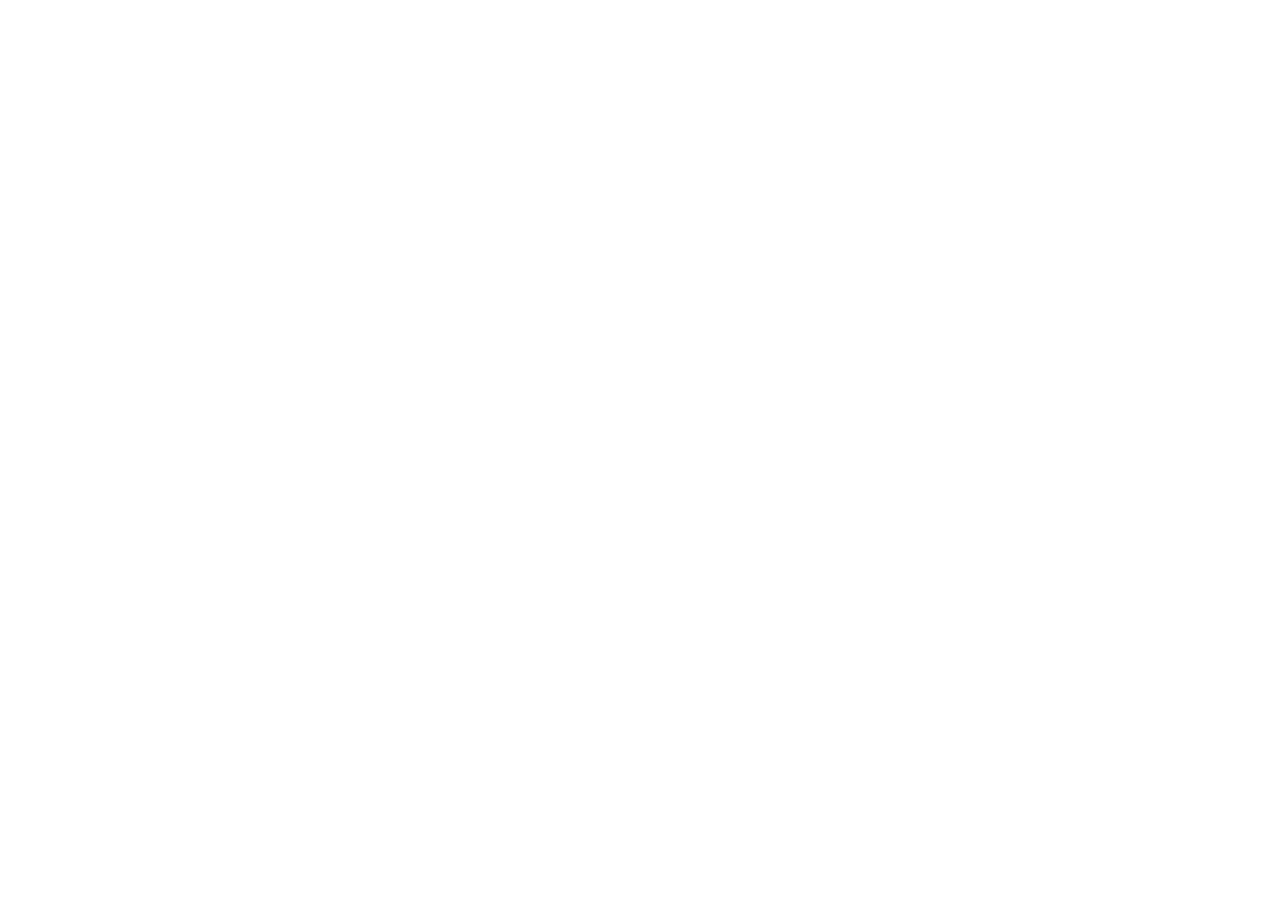
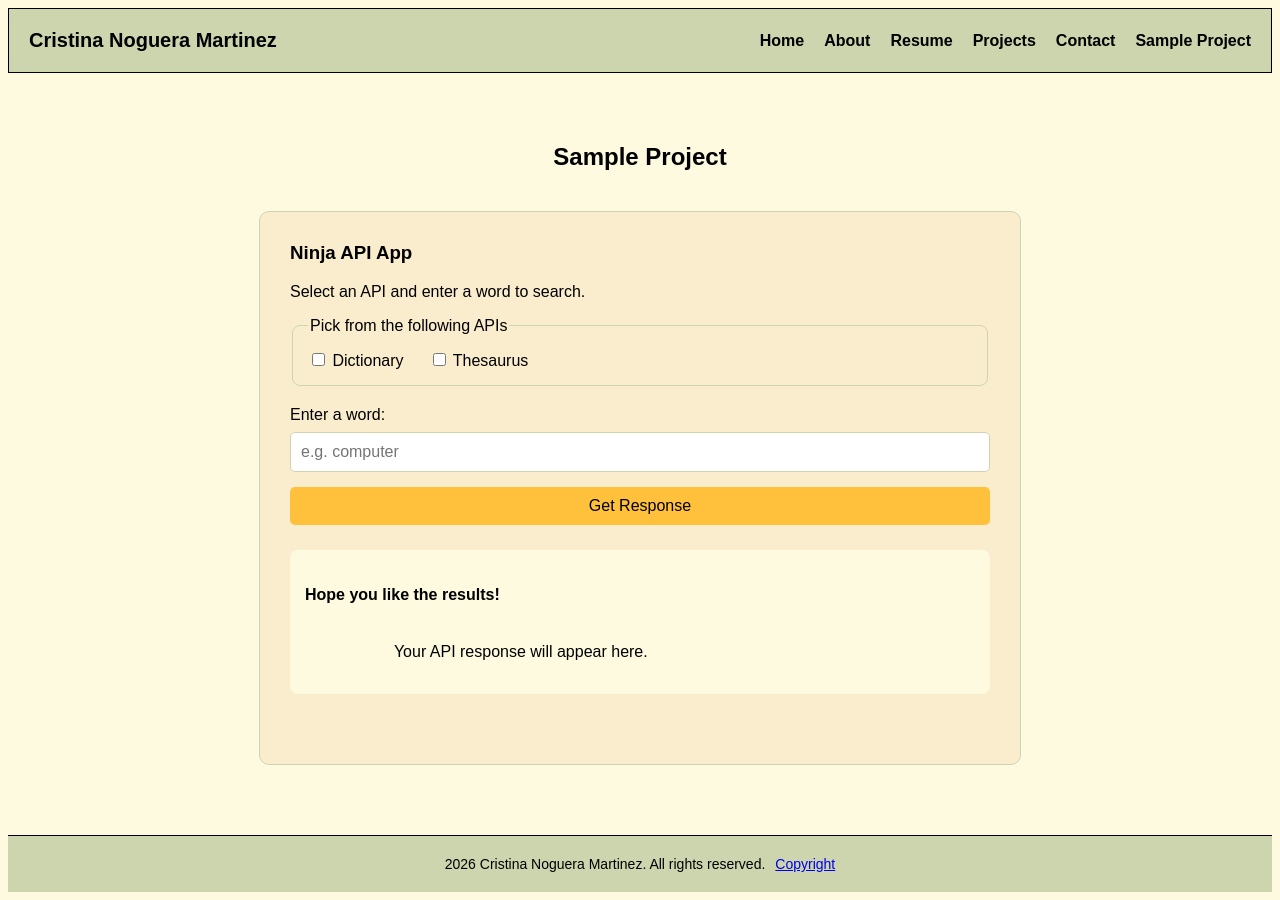
Before and after one commit to OhPandora/C4Prog-WT-Final-Project, a plain HTML site: page sample-projects/mywork.html in a window 1280 px wide. Before the commit the page ends 800 px from the top, so only its background shows below. Drawn offline with Linux system fonts and the light colour scheme.

Commit message:
feat(sample-project): create Ninja API sample project

```diff
--- a/assets/css/style.css
+++ b/assets/css/style.css
@@ -318,3 +318,76 @@ nav a:hover {
         gap: 20px;
     }
 }
+
+/* Sample Project Page */
+.sample-title {
+    text-align: center;
+    margin-top: 40px;
+    margin-bottom: 20px;
+}
+
+.api-section {
+    max-width: 700px;
+    margin: 40px auto;
+    padding: 30px;
+    background-color: #FAEDCD;
+    border: 1px solid #CCD5AE;
+    border-radius: 10px;
+}
+
+.api-section h3 {
+    margin-top: 0;
+}
+
+.api-section fieldset {
+    border: 1px solid #CCD5AE;
+    border-radius: 8px;
+    padding: 15px;
+    margin-bottom: 20px;
+}
+
+.api-options {
+    display: flex;
+    gap: 25px;
+    flex-wrap: wrap;
+}
+
+.form-card {
+    display: flex;
+    flex-direction: column;
+    gap: 15px;
+}
+
+.form-input {
+    display: flex;
+    flex-direction: column;
+    gap: 8px;
+}
+
+.form-input input {
+    padding: 10px;
+    border: 1px solid #CCD5AE;
+    border-radius: 5px;
+    font-size: 16px;
+}
+
+.form-card button {
+    padding: 10px 20px;
+    background-color: #FFC13B;
+    border: none;
+    border-radius: 5px;
+    cursor: pointer;
+    font-size: 16px;
+}
+
+.api-response {
+    margin-top: 25px;
+    padding: 15px;
+    background-color: #FEFAE0;
+    border-radius: 8px;
+}
+
+#response-content {
+    white-space: pre-wrap;
+    overflow-wrap: break-word;
+}
--- /dev/null
+++ b/assets/js/sample-project.js
@@ -0,0 +1,92 @@
+/* jshint esversion: 6 */
+/* global API_KEY */
+
+// Get the API checkboxes
+const dictionaryCheckbox = document.getElementById('dictionary-api');
+const thesaurusCheckbox = document.getElementById('thesaurus-api');
+
+// Get the input and response elements
+const searchInput = document.getElementById('search-word');
+const responseContent = document.getElementById('response-content');
+
+// Get the form element
+const apiForm = document.getElementById('api-form');
+
+// Clear the input and response when changing API
+function clearForm() {
+    searchInput.value = '';
+    responseContent.textContent = 'Your API response will appear here.';
+}
+
+// Ensure only one API can be selected
+dictionaryCheckbox.addEventListener('change', function () {
+    if (dictionaryCheckbox.checked) {
+        thesaurusCheckbox.checked = false;
+        clearForm();
+    }
+});
+
+thesaurusCheckbox.addEventListener('change', function () {
+    if (thesaurusCheckbox.checked) {
+        dictionaryCheckbox.checked = false;
+        clearForm();
+    }
+});
+
+// Build the API URL based on the selected checkbox
+function buildApiUrl(word) {
+    const encodedWord = encodeURIComponent(word);
+
+    if (dictionaryCheckbox.checked) {
+        return `https://api.api-ninjas.com/v1/dictionary?word=${encodedWord}`;
+    }
+
+    if (thesaurusCheckbox.checked) {
+        return `https://api.api-ninjas.com/v1/thesaurus?word=${encodedWord}`;
+    }
+
+    return null;
+}
+
+// Execute the API request when the form is submitted
+apiForm.addEventListener('submit', function (event) {
+    event.preventDefault();
+        const word = searchInput.value.trim();
+
+    // Check if an API has been selected
+    if (!dictionaryCheckbox.checked && !thesaurusCheckbox.checked) {
+        responseContent.textContent = 'Please select an API.';
+        return;
+    }
+
+        // Check if the search field is empty
+    if (!word) {
+        responseContent.textContent = 'Please enter a word to search.';
+        searchInput.focus();
+        return;
+    }
+
+        // Build the API URL
+    const apiUrl = buildApiUrl(word);
+        fetch(apiUrl, {
+        method: 'GET',
+        headers: {
+            'X-Api-Key': API_KEY
+        }
+    })
+
+                .then(response => {
+            if (!response.ok) {
+                throw new Error('API request failed: ' + response.status);
+            }
+            return response.json();
+        })
+                .then(data => {
+            responseContent.textContent = JSON.stringify(data, null, 2);
+        })
+
+                .catch(error => {
+            responseContent.textContent = 'Unable to retrieve data from the API. Please try again later.';
+            console.error('API Error:', error);
+        });
+});
--- a/sample-projects/mywork.html
+++ b/sample-projects/mywork.html
@@ -0,0 +1,89 @@
+
+<!DOCTYPE html>
+<html lang="en">
+<head>
+    <meta charset="UTF-8">
+    <meta name="viewport" content="width=device-width, initial-scale=1.0">
+    <title>Sample Project | Cristina Noguera Martinez</title>
+    <link rel="stylesheet" href="../assets/css/style.css">
+    <script src="../assets/js/api-key.js" defer></script>
+    <script src="../assets/js/sample-project.js" defer></script>
+</head>
+<body>
+
+    <header>
+        <nav class="header-container">
+            <h1>Cristina Noguera Martinez</h1>
+            <ul>
+                <li><a href="../index.html">Home</a></li>
+                <li><a href="../about.html">About</a></li>
+                <li><a href="../resume.html">Resume</a></li>
+                <li><a href="../projects.html">Projects</a></li>
+                <li><a href="../contact.html">Contact</a></li>
+                <li><a href="mywork.html">Sample Project</a></li>
+            </ul>
+        </nav>
+    </header>
+
+    <main>
+        <h2 class="sample-title">Sample Project</h2>
+
+
+        <section class="api-section">
+            <h3>Ninja API App</h3>
+
+            <p>Select an API and enter a word to search.</p>
+
+            <form id="api-form" novalidate>
+                <fieldset>
+                    <legend>Pick from the following APIs</legend>
+
+                    <div class="api-options">
+                        <label for="dictionary-api">
+                            <input type="checkbox" id="dictionary-api"
+                                name="api-option" value="dictionary">
+                            Dictionary
+                        </label>
+
+                        <label for="thesaurus-api">
+                            <input type="checkbox" id="thesaurus-api"
+                                name="api-option" value="thesaurus">
+                            Thesaurus
+                        </label>
+                    </div>
+                </fieldset>
+
+                <div class="form-card">
+                    <div class="form-input">
+                        <label for="search-word">Enter a word:</label>
+                        <input type="text" id="search-word"
+                            name="search-word" placeholder="e.g. computer" required>
+                    </div>
+
+                    <button type="submit" id="get-response">
+                        Get Response
+                    </button>
+                </div>
+            </form>
+
+            <section class="api-response" aria-live="polite">
+                <h4>Hope you like the results!</h4>
+
+                <div id="response-content">
+                    Your API response will appear here.
+                </div>
+            </section>
+        </section>
+
+
+    </main>
+
+    <footer>
+        <p>
+            2026 Cristina Noguera Martinez. All rights reserved.
+            <a href="../copyright.html">Copyright</a>
+        </p>
+    </footer>
+
+</body>
+</html>
```
Also changed, not shown: 1 other file.
